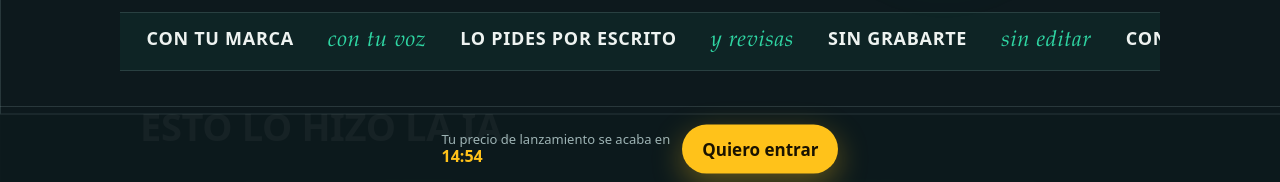
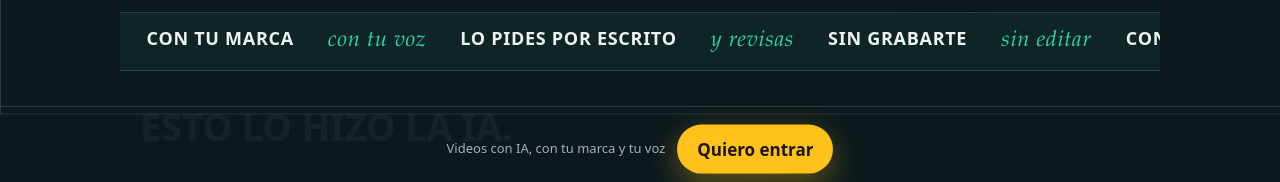
Before and after one commit to max10plataforma-collab/iavideospro, a plain HTML site: page index.html in a window 1280 px wide. Shown: the part 694-876 px from the top of the page. Drawn offline with Linux system fonts and the light colour scheme.

Commit message:
Add files via upload

```diff
--- a/index.html
+++ b/index.html
@@ -14,7 +14,8 @@ window.PAGINA = {
   ENLACE_NORMAL: "https://pay.hotmart.com/X108494329U?off=9rudqk7y",        // oferta normal (USD 47)
   PRECIO: "USD 33",
   PRECIO_NORMAL: "USD 47",
-  MINUTOS: 15,              // minutos de precio de lanzamiento por visitante (no se reinicia al recargar)
+  MINUTOS: 0,              // 0 = precio fijo, sin contador. Con minutos > 0 vuelve el contador por visitante
+  _MIN_ANTES: 15,              // minutos de precio de lanzamiento por visitante (no se reinicia al recargar)
   MINUTOS_RESCATE: 10,      // segunda y última oportunidad, una sola vez
   FECHA_CIERRE: ""          // fecha y hora REAL en que cierran las inscripciones, hora de Colombia. Ej: "2026-11-27T23:59:00-05:00". Vacío = sin contador
 };
@@ -249,7 +250,7 @@ h1 b{position:relative;display:inline-block;background:none;z-index:0}h1 b::befo
     <details><summary>¿Pago algo más?</summary><p>El curso es un pago único. Claude se empieza gratis; para hacer videos puede hacer falta su plan pago (USD 20 al mes, se le paga a Anthropic). La voz clonada es opcional (ElevenLabs, desde USD 1 el primer mes).</p></details>
     <details><summary>Nunca he usado inteligencia artificial</summary><p>Arranca desde crear la cuenta e instalar la aplicación.</p></details>
     <details><summary>¿Y si no puedo ir a las sesiones en vivo?</summary><p>Quedan grabadas. Las fechas se avisan en el grupo de WhatsApp.</p></details>
-    <details><summary>¿Por qué sube el precio?</summary><p>USD 33 es el precio de lanzamiento y tiene tiempo limitado. Cuando se acaba, el curso queda en USD 47, que es su precio normal.</p></details>
+    <details><summary>¿Cuánto cuesta?</summary><p>USD 33, un solo pago. Sin mensualidades del curso y con garantía de 7 días.</p></details>
   </section>
 
   <footer>
@@ -269,7 +270,7 @@ h1 b{position:relative;display:inline-block;background:none;z-index:0}h1 b::befo
   <p>Y este es el mejor momento: <b>ya no tienes que hacerlo todo tú.</b></p>
   <p>Te sirve para tu marca personal, para tu negocio o para ofrecerle estos videos a otras empresas.</p>
   <p>La inversión es muy poca para todo lo que vas a aprender.</p>
-  <p style="font-weight:800;margin-bottom:10px">Tu precio de lanzamiento se acaba en <span id="salT2" style="font-variant-numeric:tabular-nums"></span></p>
+  <p style="font-weight:800;margin-bottom:10px" id="salP">Tu precio de lanzamiento se acaba en <span id="salT2" style="font-variant-numeric:tabular-nums"></span></p>
   <a class="btn cta" id="salSi" href="#oferta">Ver la oferta</a>
   <button type="button" id="salNo">Seguir mirando</button>
 </div></div>
@@ -292,17 +293,18 @@ h1 b{position:relative;display:inline-block;background:none;z-index:0}h1 b::befo
   var E=leer();if(!E){E={t0:Date.now(),r:0,v:0};guardar(E);}
   var D1=(C.MINUTOS||15)*6e4,D2=(C.MINUTOS_RESCATE||10)*6e4;
   function p2(n){return (n<10?"0":"")+n;}
-  function fase(){var n=Date.now();if(n<E.t0+D1)return{f:"A",fin:E.t0+D1};if(E.r&&n<E.r+D2)return{f:"C",fin:E.r+D2};return{f:E.r?"D":"B",fin:0};}
+  var FIJO=!(C.MINUTOS>0);
+  function fase(){if(FIJO)return{f:"F",fin:0};var n=Date.now();if(n<E.t0+D1)return{f:"A",fin:E.t0+D1};if(E.r&&n<E.r+D2)return{f:"C",fin:E.r+D2};return{f:E.r?"D":"B",fin:0};}
   var ultima="";
   function pintar(F){
-    var lanz=F.f==="A"||F.f==="C";
+    var lanz=F.f==="A"||F.f==="C"||F.f==="F";
     document.querySelectorAll("[data-precio]").forEach(function(e){e.textContent=lanz?(C.PRECIO||"USD 33"):(C.PRECIO_NORMAL||"USD 47");});
-    document.querySelectorAll("[data-antes],[data-ahorro]").forEach(function(e){e.hidden=!lanz;});
-    document.querySelectorAll("[data-conteo]").forEach(function(e){e.hidden=!lanz;});
+    document.querySelectorAll("[data-antes],[data-ahorro]").forEach(function(e){e.hidden=!lanz||FIJO;});
+    document.querySelectorAll("[data-conteo]").forEach(function(e){e.hidden=!lanz||FIJO;});
     document.querySelectorAll("[data-cerro]").forEach(function(e){e.hidden=lanz;});
     var t=document.querySelector("[data-ctxt]");if(t)t.textContent=F.f==="C"?"Última oportunidad. Se acaba en:":"Este precio se acaba en:";
     if(venta)document.getElementById("btnCompra").href=lanz?C.ENLACE_COMPRA:(C.ENLACE_NORMAL||C.ENLACE_COMPRA);
-    document.getElementById("franjaL").textContent=lanz?(F.f==="C"?"Última oportunidad: se acaba en":"Tu precio de lanzamiento se acaba en"):"Acceso completo al curso";
+    document.getElementById("franjaL").textContent=FIJO?"Videos con IA, con tu marca y tu voz":lanz?(F.f==="C"?"Última oportunidad: se acaba en":"Tu precio de lanzamiento se acaba en"):"Acceso completo al curso";
     if(!lanz)document.getElementById("franjaT").textContent="";
   }
   function tic(){
@@ -311,6 +313,7 @@ h1 b{position:relative;display:inline-block;background:none;z-index:0}h1 b::befo
       document.querySelectorAll("[data-conteo]").forEach(function(e){e.querySelector("[data-m]").textContent=p2(m);e.querySelector("[data-s]").textContent=p2(s);e.querySelector(".conteo").classList.toggle("urg",r<12e4);});
       document.getElementById("franjaT").textContent=p2(m)+":"+p2(s);document.getElementById("salT2").textContent=p2(m)+":"+p2(s);}
   }
+  if(FIJO){var sp=document.getElementById("salP");sp.textContent="Pago único de USD 33, con garantía de 7 días.";}
   tic();setInterval(tic,1000);
   // Rescate: se ofrece una sola vez, cuando la persona ya perdió el precio y va de salida o regresa.
   var resc=document.getElementById("resc");document.getElementById("rescM").textContent=C.MINUTOS_RESCATE||10;
@@ -321,7 +324,7 @@ h1 b{position:relative;display:inline-block;background:none;z-index:0}h1 b::befo
     if(!venta||!resc.hidden||!sal.hidden)return;var f=fase().f;
     if(f==="B"&&!E.v){E.v=1;guardar(E);resc.hidden=false;return;}
     // Mientras el precio sigue vivo: un solo aviso al ir de salida, y no en los primeros segundos.
-    if(f==="A"&&!E.a&&Date.now()-t0pag>8000){var o=document.getElementById("oferta").getBoundingClientRect();if(o.top<innerHeight&&o.bottom>0)return;E.a=1;guardar(E);sal.hidden=false;}
+    if((f==="A"||f==="F")&&!E.a&&Date.now()-t0pag>8000){var o=document.getElementById("oferta").getBoundingClientRect();if(o.top<innerHeight&&o.bottom>0)return;E.a=1;guardar(E);sal.hidden=false;}
   }
   document.getElementById("rescSi").addEventListener("click",function(){E.r=Date.now();guardar(E);resc.hidden=true;tic();});
   document.getElementById("rescNo").addEventListener("click",function(){resc.hidden=true;});
```
